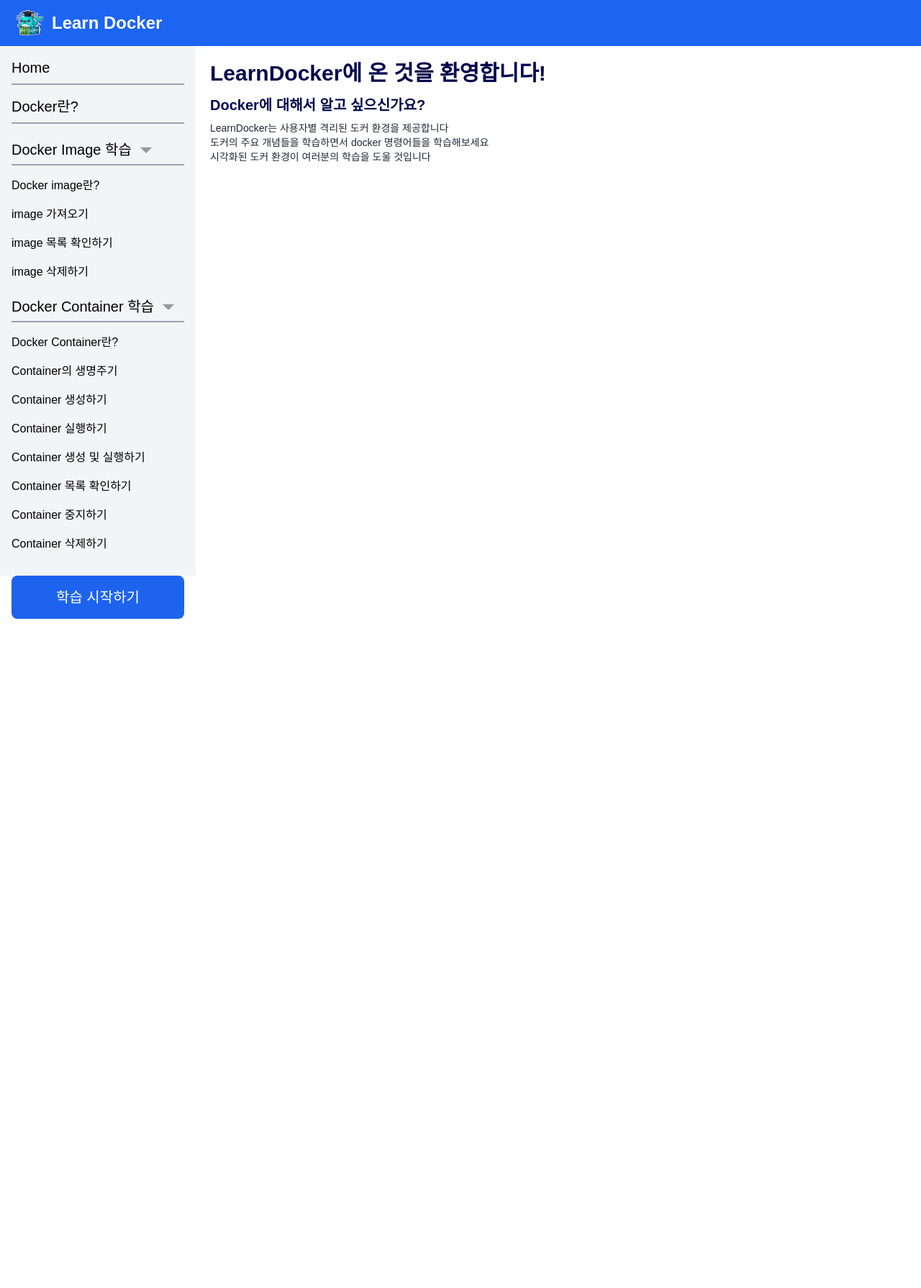
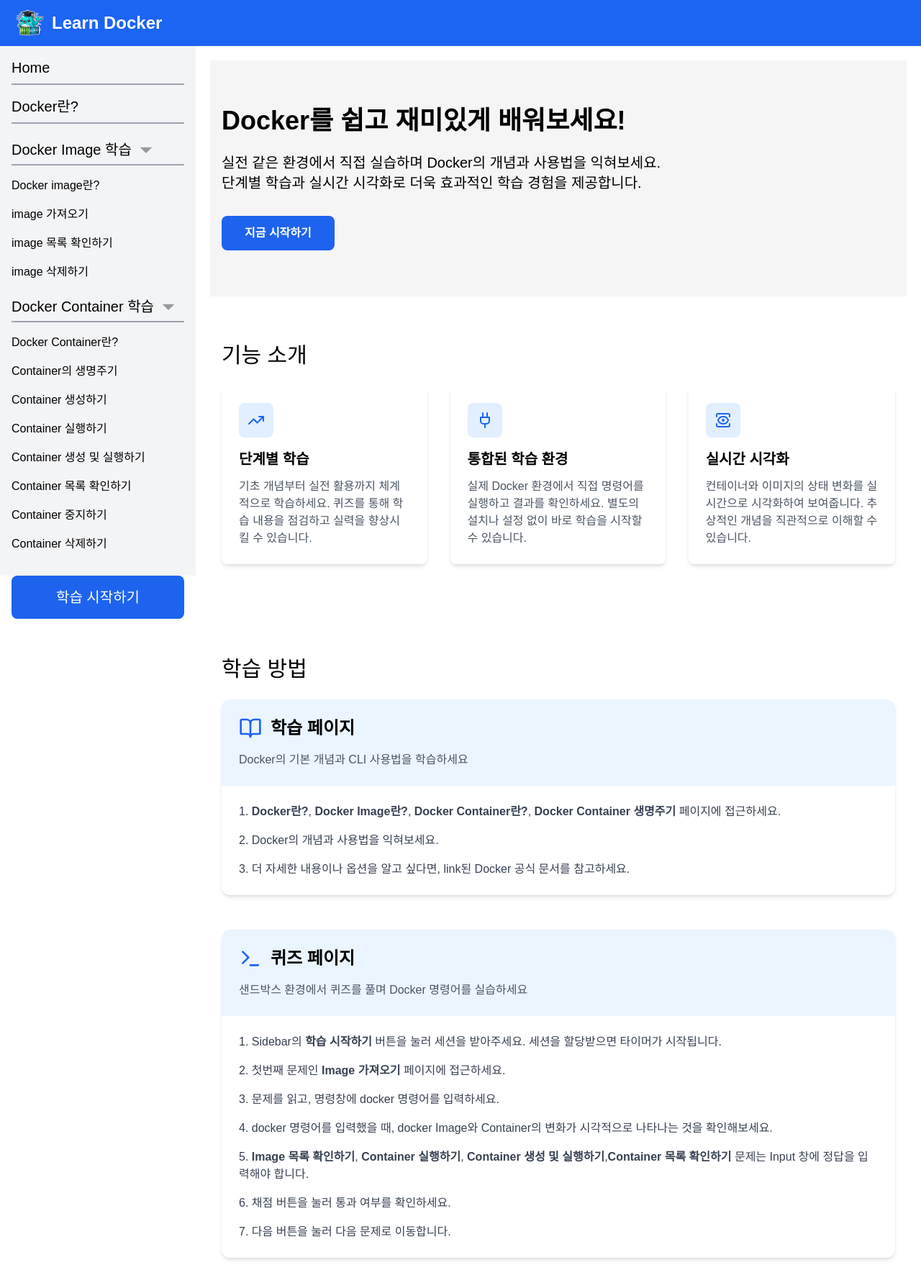
Before and after one commit to kimykstar/web34-LearnDocker, a React (Vite) app in the folder frontend/: page / in a window 1280 px wide. Shown: the top 1790 px of the page at 72% size. Before the commit the page ends 800 px from the top, so only its background shows below. Built offline with nearby package versions, Linux system fonts and the light colour scheme; no server answers; a web font is replaced by a local one.

Commit message:
feat: 랜딩 페이지 최초 디자인

```diff
--- a/frontend/src/components/staticpages/LandingPage.tsx
+++ b/frontend/src/components/staticpages/LandingPage.tsx
@@ -1,23 +1,144 @@
+import { BookOpen, Plug, Terminal, TrendingUp, View } from 'lucide-react';
+
 const LandingPage = () => {
     return (
         <div className='w-full'>
-            <section className='flex flex-col'>
-                <h1 className='font-bold text-3xl text-Dark-Blue mb-3'>
-                    LearnDocker에 온 것을 환영합니다!
-                </h1>
-                <h2 className='font-semibold text-xl text-Dark-Blue mb-2'>
-                    Docker에 대해서 알고 싶으신가요?
-                </h2>
-                <p className='font-medium text-sm text-gray-800'>
-                    LearnDocker는 사용자별 격리된 도커 환경을 제공합니다
-                </p>
-                <p className='font-medium text-sm text-gray-800'>
-                    도커의 주요 개념들을 학습하면서 docker 명령어들을 학습해보세요
-                </p>
-                <p className='font-medium text-sm text-gray-800'>
-                    시각화된 도커 환경이 여러분의 학습을 도울 것입니다
-                </p>
-            </section>
+            <div className='bg-neutral-100'>
+                <div className='container mx-auto px-4 py-16'>
+                    <div className='max-w-3xl'>
+                        <h1 className='text-4xl font-bold mb-6'>
+                            Docker를 쉽고 재미있게 배워보세요!
+                        </h1>
+                        <p className='text-xl mb-8'>
+                            실전 같은 환경에서 직접 실습하며 Docker의 개념과 사용법을 익혀보세요.
+                            <br />
+                            단계별 학습과 실시간 시각화로 더욱 효과적인 학습 경험을 제공합니다.
+                        </p>
+                        <button className='bg-Moby-Blue text-white px-8 py-3 rounded-lg font-semibold hover:bg-blue-800 transition-colors'>
+                            지금 시작하기
+                        </button>
+                    </div>
+                </div>
+            </div>
+
+            <div className='container mx-auto px-4 py-16'>
+                <h2 className='text-3xl mb-6'>기능 소개</h2>
+                <div className='flex flex-col md:flex-row gap-8'>
+                    <div className='bg-white p-6 rounded-lg shadow-md hover:shadow-lg transition-shadow'>
+                        <div className='w-12 h-12 bg-blue-100 rounded-lg flex items-center justify-center mb-4'>
+                            <TrendingUp className='w-6 h-6 text-blue-600' />
+                        </div>
+                        <h3 className='text-xl font-semibold mb-3'>단계별 학습</h3>
+                        <p className='text-gray-600'>
+                            기초 개념부터 실전 활용까지 체계적으로 학습하세요. 퀴즈를 통해 학습
+                            내용을 점검하고 실력을 향상시킬 수 있습니다.
+                        </p>
+                    </div>
+
+                    <div className='bg-white p-6 rounded-lg shadow-md hover:shadow-lg transition-shadow'>
+                        <div className='w-12 h-12 bg-blue-100 rounded-lg flex items-center justify-center mb-4'>
+                            <Plug className='w-6 h-6 text-blue-600' />
+                        </div>
+                        <h3 className='text-xl font-semibold mb-3'>통합된 학습 환경</h3>
+                        <p className='text-gray-600'>
+                            실제 Docker 환경에서 직접 명령어를 실행하고 결과를 확인하세요. 별도의
+                            설치나 설정 없이 바로 학습을 시작할 수 있습니다.
+                        </p>
+                    </div>
+
+                    <div className='bg-white p-6 rounded-lg shadow-md hover:shadow-lg transition-shadow'>
+                        <div className='w-12 h-12 bg-blue-100 rounded-lg flex items-center justify-center mb-4'>
+                            <View className='w-6 h-6 text-blue-600' />
+                        </div>
+                        <h3 className='text-xl font-semibold mb-3'>실시간 시각화</h3>
+                        <p className='text-gray-600'>
+                            컨테이너와 이미지의 상태 변화를 실시간으로 시각화하여 보여줍니다.
+                            추상적인 개념을 직관적으로 이해할 수 있습니다.
+                        </p>
+                    </div>
+                </div>
+            </div>
+
+            <div className='container mx-auto px-4 py-16'>
+                <h2 className='text-3xl mb-6'>학습 방법</h2>
+                <div className='flex flex-col gap-12'>
+                    {/* 학습 페이지 설명 */}
+                    <div className='flex-1 bg-white rounded-xl shadow-md overflow-hidden'>
+                        <div className='bg-blue-50 p-6'>
+                            <div className='flex items-center gap-3 mb-4'>
+                                <BookOpen className='w-8 h-8 text-blue-600' />
+                                <h3 className='text-2xl font-semibold'>학습 페이지</h3>
+                            </div>
+                            <p className='text-gray-600'>
+                                Docker의 기본 개념과 CLI 사용법을 학습하세요
+                            </p>
+                        </div>
+
+                        <div className='p-6'>
+                            <ol className='space-y-4 list-decimal list-inside'>
+                                <li className='text-gray-700'>
+                                    <strong>Docker란?</strong>, <strong>Docker Image란?</strong>,{' '}
+                                    <strong>Docker Container란?</strong>,{' '}
+                                    <strong>Docker Container 생명주기</strong> 페이지에 접근하세요.
+                                </li>
+                                <li className='text-gray-700'>
+                                    Docker의 개념과 사용법을 익혀보세요.
+                                </li>
+                                <li className='text-gray-700'>
+                                    더 자세한 내용이나 옵션을 알고 싶다면, link된 Docker 공식 문서를
+                                    참고하세요.
+                                </li>
+                            </ol>
+                        </div>
+                    </div>
+
+                    {/* 퀴즈 페이지 설명 */}
+                    <div className='flex-1 bg-white rounded-xl shadow-md overflow-hidden'>
+                        <div className='bg-blue-50 p-6'>
+                            <div className='flex items-center gap-3 mb-4'>
+                                <Terminal className='w-8 h-8 text-blue-600' />
+                                <h3 className='text-2xl font-semibold'>퀴즈 페이지</h3>
+                            </div>
+                            <p className='text-gray-600'>
+                                샌드박스 환경에서 퀴즈를 풀며 Docker 명령어를 실습하세요
+                            </p>
+                        </div>
+
+                        <div className='p-6'>
+                            <ol className='space-y-4 list-decimal list-inside'>
+                                <li className='text-gray-700'>
+                                    Sidebar의 <strong>학습 시작하기</strong> 버튼을 눌러 세션을
+                                    받아주세요. 세션을 할당받으면 타이머가 시작됩니다.
+                                </li>
+                                <li className='text-gray-700'>
+                                    첫번째 문제인 <strong>Image 가져오기</strong> 페이지에
+                                    접근하세요.
+                                </li>
+                                <li className='text-gray-700'>
+                                    문제를 읽고, 명령창에 docker 명령어를 입력하세요.
+                                </li>
+                                <li className='text-gray-700'>
+                                    docker 명령어를 입력했을 때, docker Image와 Container의 변화가
+                                    시각적으로 나타나는 것을 확인해보세요.
+                                </li>
+                                <li className='text-gray-700'>
+                                    <strong>Image 목록 확인하기</strong>,{' '}
+                                    <strong>Container 실행하기</strong>,{' '}
+                                    <strong>Container 생성 및 실행하기</strong>,
+                                    <strong>Container 목록 확인하기</strong> 문제는 Input 창에
+                                    정답을 입력해야 합니다.
+                                </li>
+                                <li className='text-gray-700'>
+                                    채점 버튼을 눌러 통과 여부를 확인하세요.
+                                </li>
+                                <li className='text-gray-700'>
+                                    다음 버튼을 눌러 다음 문제로 이동합니다.
+                                </li>
+                            </ol>
+                        </div>
+                    </div>
+                </div>
+            </div>
         </div>
     );
 };
```
